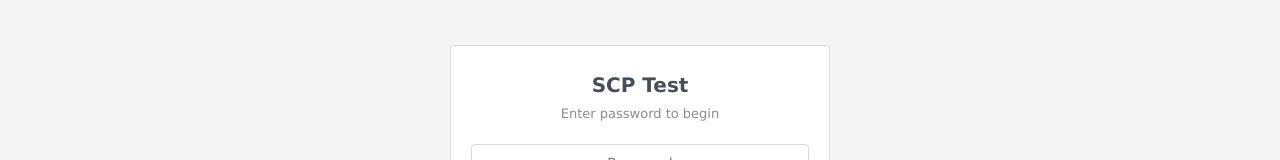
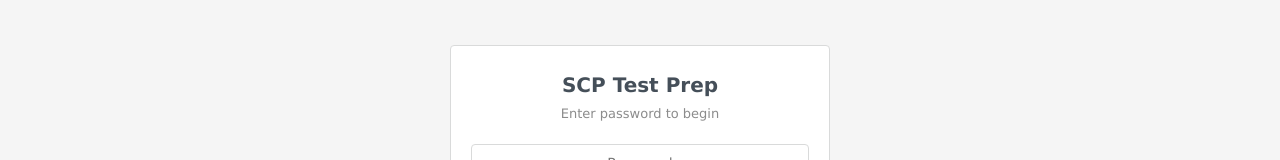
Before and after one commit to Wizette/scp-test-gen, a plain HTML site: page app/index.html in a window 1280 px wide. Shown: the part 194-354 px from the top of the page. Drawn offline with Linux system fonts and the light colour scheme.

Commit message:
Rename to SCP Test Prep

```diff
--- a/app/index.html
+++ b/app/index.html
@@ -3,7 +3,7 @@
 <head>
 <meta charset="UTF-8">
 <meta name="viewport" content="width=device-width, initial-scale=1.0">
-<title>SCP Test</title>
+<title>SCP Test Prep</title>
 <style>
 /* ── Reset & Base ────────────────────────────────── */
 *, *::before, *::after { box-sizing: border-box; margin: 0; padding: 0; }
@@ -585,7 +585,7 @@ a:hover { text-decoration: underline; }
 <div id="password-screen">
   <div class="container" style="display:flex;align-items:center;justify-content:center;min-height:80vh;">
     <div class="card" style="max-width:380px;width:100%;text-align:center;">
-      <h1 style="font-size:20px;margin-bottom:4px;">SCP Test</h1>
+      <h1 style="font-size:20px;margin-bottom:4px;">SCP Test Prep</h1>
       <p style="color:rgb(140,140,140);font-size:13px;margin-bottom:20px;">Enter password to begin</p>
       <form onsubmit="return checkPassword(event)">
         <input type="password" id="pw-input" placeholder="Password" autocomplete="off"
@@ -711,7 +711,7 @@ a:hover { text-decoration: underline; }
 
 <script>
 /* ════════════════════════════════════════════════════
-   SCP Test – Client-Side Test Engine
+   SCP Test Prep – Client-Side Test Engine
    ════════════════════════════════════════════════════ */
 
 let testData = null;
```
